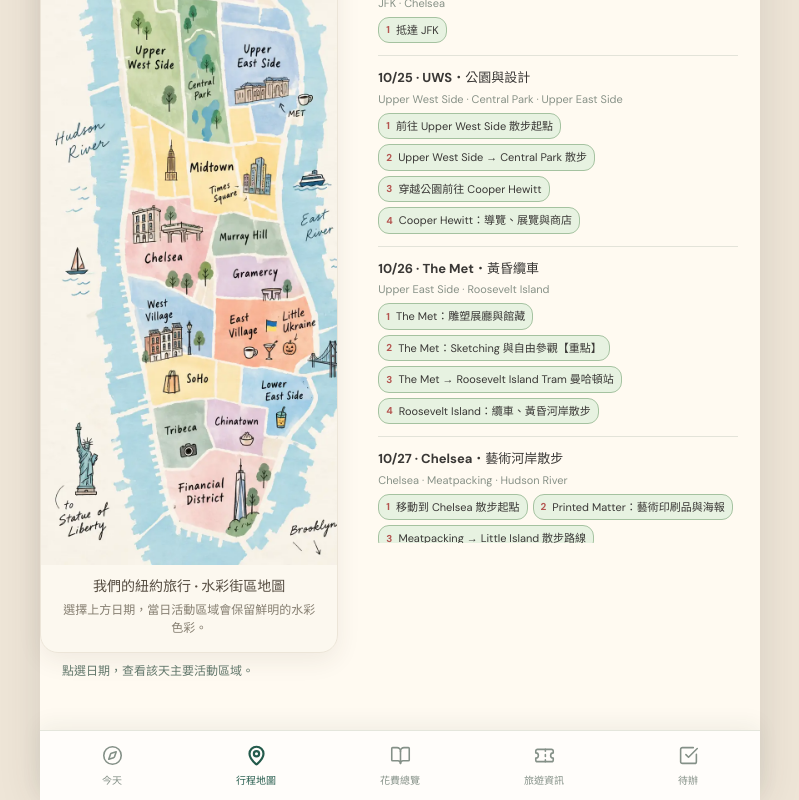
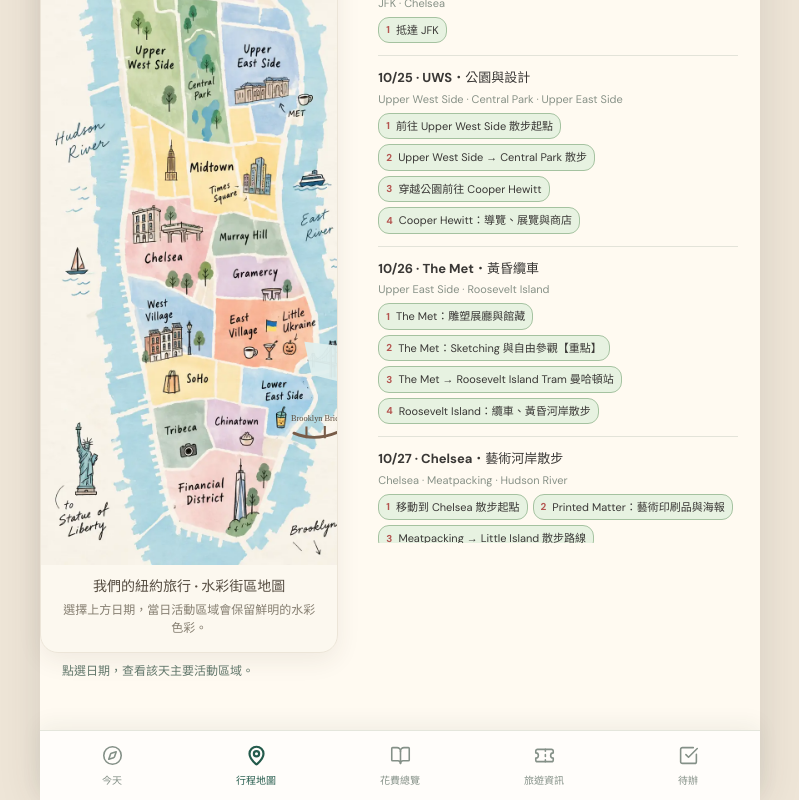
Before and after one commit to sybal421/nyc-2026-travel, a React (Vite) app: page / in a window 1280 px wide. Both pictures are taken after a click on the button "查看全部". Shown: the part 801-1601 px from the top of the page, without its empty margins (240-1039 px from the left). Built offline with nearby package versions, Linux system fonts and the light colour scheme; a web font is replaced by a local one.

Commit message:
Correct Brooklyn Bridge map marker and Oct 30 waterfront highlight

```diff
--- a/src/TripAreaMap.tsx
+++ b/src/TripAreaMap.tsx
@@ -12,9 +12,10 @@ const areas:Area[]=[
   {id:'west-village',shape:'M196 837 L417 892 413 1036 238 1015Z',days:['1028','1031']},
   {id:'soho',shape:'M247 1033 L413 1036 428 1141 263 1147Z',days:['1028']},
   {id:'east-village',shape:'M419 890 L635 879 651 1069 434 1067Z',days:['1031']},
+  {id:'lower-east-waterfront',shape:'M565 1075 L709 1085 709 1250 594 1280Z',days:['1030']},
   {id:'financial-district',shape:'M295 1291 L398 1282 557 1279 567 1437 489 1510 407 1471 325 1405Z',days:['1027','1030']},
   {id:'battery-park',shape:'M287 1254 L396 1247 391 1365 330 1401Z',days:['1028']},
-  {id:'brooklyn-bridge',shape:'M625 1006 L709 1007 708 1085 642 1061Z',days:['1030']},
+  {id:'brooklyn-bridge',shape:'M581 1190 L709 1170 709 1360 593 1377Z',days:['1030']},
 ];
 const extra:Record<string,string[]>={
   '1025':['Cooper Hewitt · Upper East Side'],
@@ -43,6 +44,7 @@ export default function TripAreaMap({selectedDay}:{selectedDay:string;onSelectDa
           </mask>
         </defs>
         <rect width="710" height="1536" fill="#fffaf0" opacity={all?0:travel?.45:.59} mask="url(#watercolor-day-mask)" className="watercolor-map-dim"/>
+        <g className="watercolor-map-bridge-correction" aria-hidden="true"><path d="M631 1001 L710 1010 710 1095 648 1080Z" fill="#e0f0ef" opacity=".94"/><path d="M606 1220 Q656 1241 710 1218" stroke="#785c48" strokeWidth="7" fill="none" strokeLinecap="round"/><path d="M636 1204 V1232 M680 1203 V1232" stroke="#785c48" strokeWidth="5"/><text x="599" y="1191" fontSize="20" fill="#594b3d" fontFamily="serif">Brooklyn Bridge ↘</text></g>
       </svg>
     </div>
     <figcaption className="illustrated-map-caption">
```
